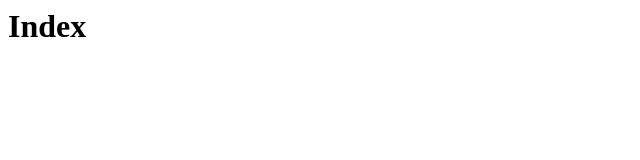
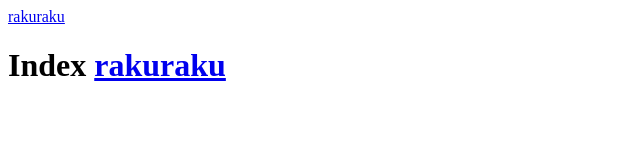
Before and after one commit to jac-tk/ByCodespace, a plain HTML site: page index.html in a window 1280 px wide. Shown: the whole page, without its empty margins (0-640 px from the left). Drawn offline with Linux system fonts and the light colour scheme.

Commit message:
update index

```diff
--- a/index.html
+++ b/index.html
@@ -1,2 +1,3 @@
-<a href="rakuraku"></a>
+<a href="rakuraku">rakuraku</a>
 <h1>Index
+<a href="rakuraku">rakuraku</a>
```
